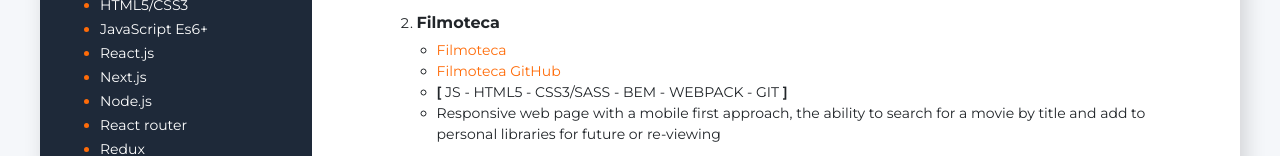
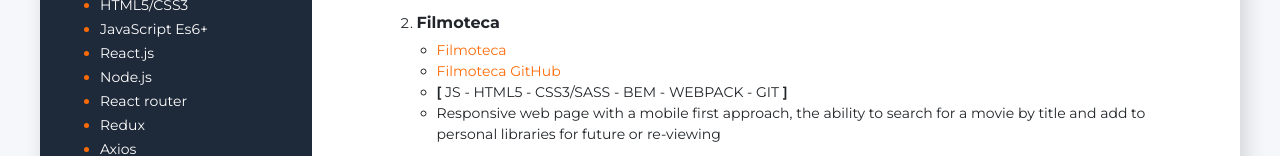
Before and after one commit to vitaliihorbenko/-vhorbenko.github.io, a plain HTML site: page index.html in a window 1280 px wide. Shown: the part 563-719 px from the top of the page. Drawn offline with nearby package versions, Linux system fonts and the light colour scheme.

Commit message:
finished

```diff
--- a/index.html
+++ b/index.html
@@ -64,7 +64,6 @@
               <li><span>HTML5/CSS3</span></li>
               <li><span>JavaScript Es6+</span></li>
               <li><span>React.js</span></li>
-              <li><span>Next.js</span></li>
               <li><span>Node.js</span></li>
               <li><span>React router</span></li>
               <li><span>Redux</span></li>
```
